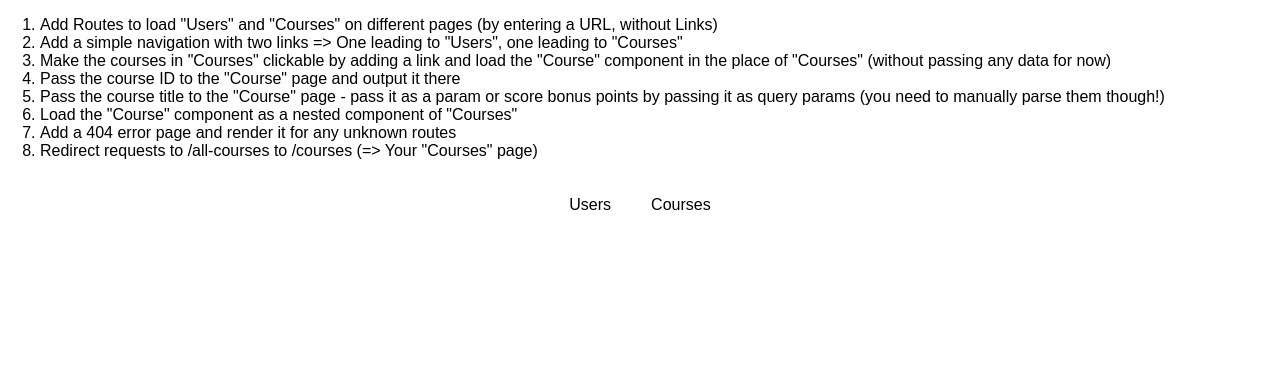
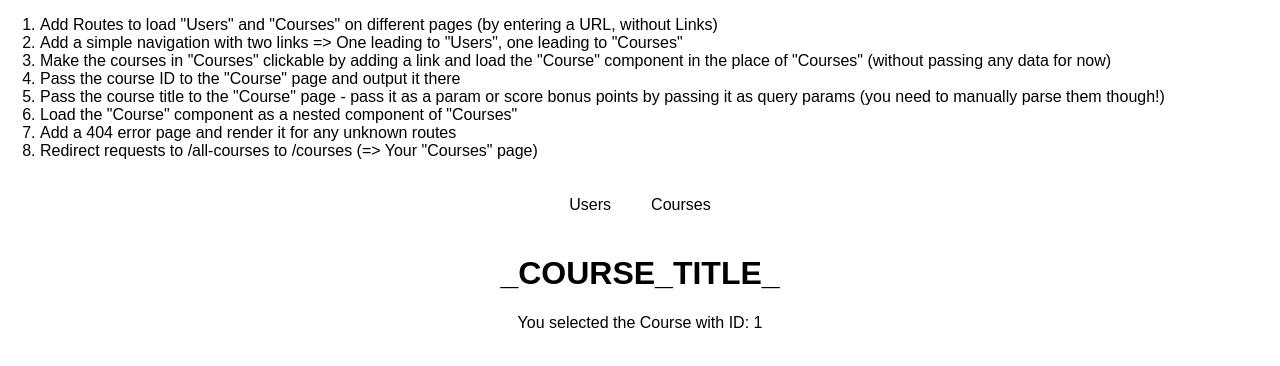
Before and after one commit to Krossmaskinen/udemy-react-routing--asignment-problem, a React (Create React App) app: page /course/1 in a window 1280 px wide. Shown: the top 366 px of the page. Built offline with nearby package versions, Linux system fonts and the light colour scheme.

Commit message:
Course: - make courses clickable - display id in course route

```diff
--- a/src/App.js
+++ b/src/App.js
@@ -4,6 +4,7 @@
 
 import Courses from './containers/Courses/Courses';
 import Users from './containers/Users/Users';
+import Course from './containers/Course/Course';
 
 class App extends Component {
     render() {
@@ -38,6 +39,7 @@
                         <Switch>
                             <Route path="/users" component={Users} />
                             <Route path="/courses" component={Courses} />
+                            <Route path="/course/:id" component={Course} />
                         </Switch>
                     </main>
                 </div>
--- a/src/containers/Course/Course.js
+++ b/src/containers/Course/Course.js
@@ -1,11 +1,11 @@
 import React, { Component } from 'react';
 
 class Course extends Component {
-    render () {
+    render() {
         return (
             <div>
                 <h1>_COURSE_TITLE_</h1>
-                <p>You selected the Course with ID: _ID_</p>
+                <p>You selected the Course with ID: {this.props.match.params.id}</p>
             </div>
         );
     }
--- a/src/containers/Courses/Courses.js
+++ b/src/containers/Courses/Courses.js
@@ -1,4 +1,5 @@
 import React, { Component } from 'react';
+import { Link } from 'react-router-dom';
 
 import './Courses.css';
 
@@ -11,15 +12,15 @@
         ]
     }
 
-    render () {
+    render() {
         return (
             <div>
                 <h1>Amazing Udemy Courses</h1>
                 <section className="Courses">
                     {
-                        this.state.courses.map( course => {
-                            return <article className="Course" key={course.id}>{course.title}</article>;
-                        } )
+                        this.state.courses.map(course => {
+                            return <Link to={`/course/${course.id}`} key={course.id}><article className="Course">{course.title}</article></Link>;
+                        })
                     }
                 </section>
             </div>
```
